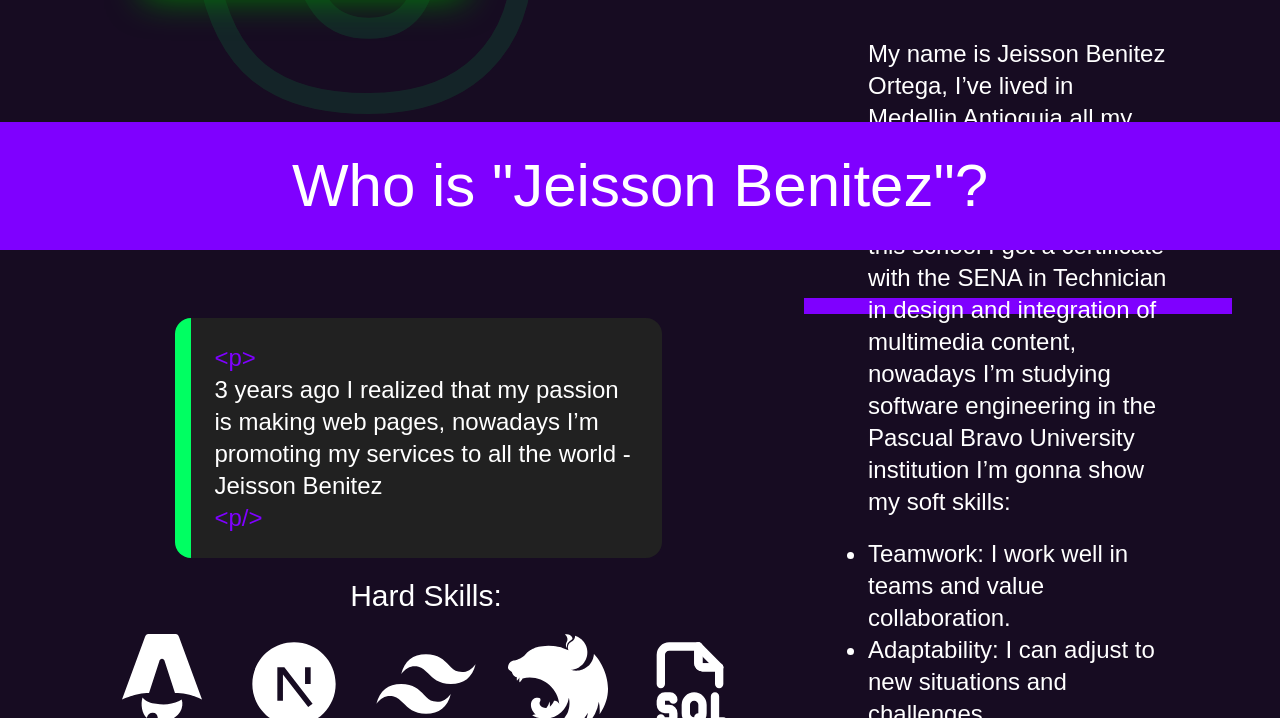
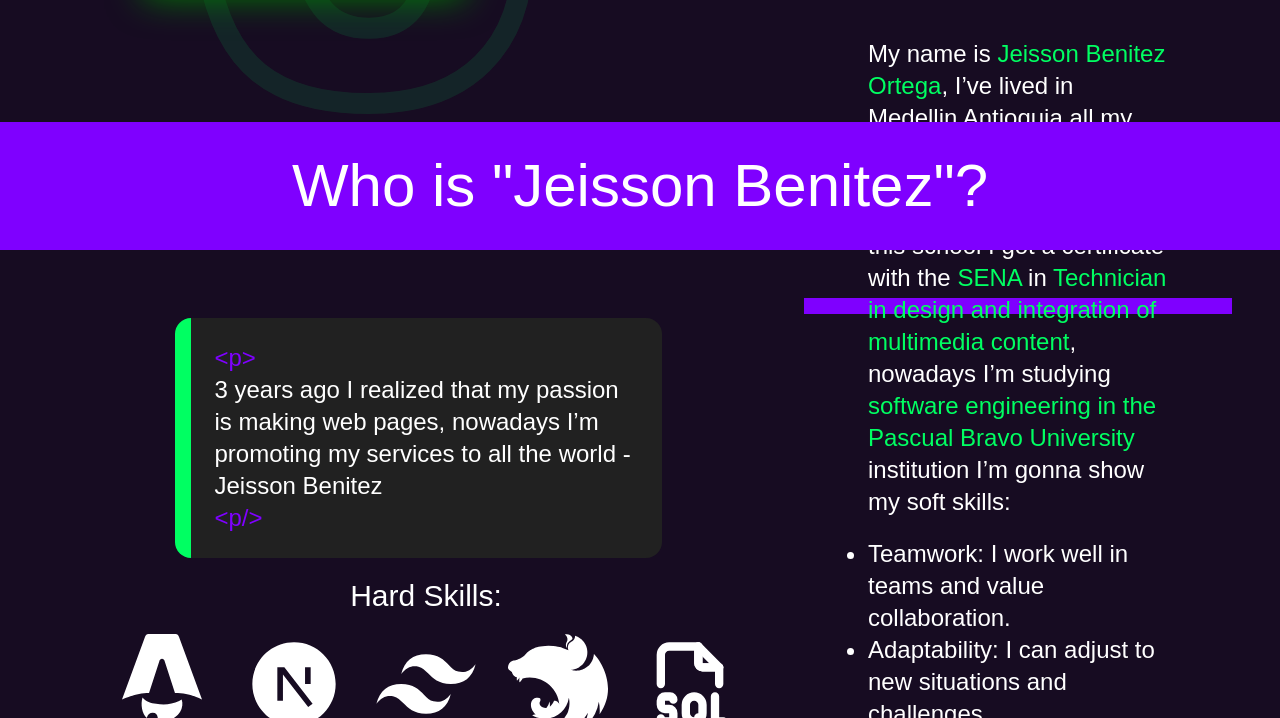
Before and after one commit to SharpArk/Portfolio, an Astro site: page / in a window 1280 px wide. Shown: the part 678-1396 px from the top of the page. Built offline with nearby package versions, Linux system fonts and the light colour scheme; Astro itself is replaced by a stand-in of ours; a web font is replaced by a local one.

Commit message:
feat: Update personal introduction with styled text for emphasis

```diff
--- a/src/pages/index.astro
+++ b/src/pages/index.astro
@@ -187,12 +187,19 @@ import { TbFileTypeSql } from "react-icons/tb";
           class="h-full w-full flex flex-col justify-center items-center p-16 border-y-16 text-2xl border-purple"
         >
           <p>
-            My name is Jeisson Benitez Ortega, I’ve lived in Medellin Antioquia
-            all my life, when I was younger, I studied in Maestro Fernando
-            Botero School, in this school I got a certificate with the SENA in
-            Technician in design and integration of multimedia content, nowadays
-            I’m studying software engineering in the Pascual Bravo University
-            institution I’m gonna show my soft skills:
+            My name is <span class="text-green">Jeisson Benitez Ortega</span>,
+            I’ve lived in Medellin Antioquia all my life, when I was younger, I
+            studied in <span class="text-green"
+              >Maestro Fernando Botero School</span
+            >, in this school I got a certificate with the <span
+              class="text-green">SENA</span
+            > in <span class="text-green"
+              >Technician in design and integration of multimedia content</span
+            >, nowadays I’m studying <span class="text-green"
+              >software engineering</span
+            >
+            <span class="text-green">in the Pascual Bravo University</span> institution
+            I’m gonna show my soft skills:
           </p>
           <ul class="list-disc my-5">
             <li>Teamwork: I work well in teams and value collaboration.</li>
```
